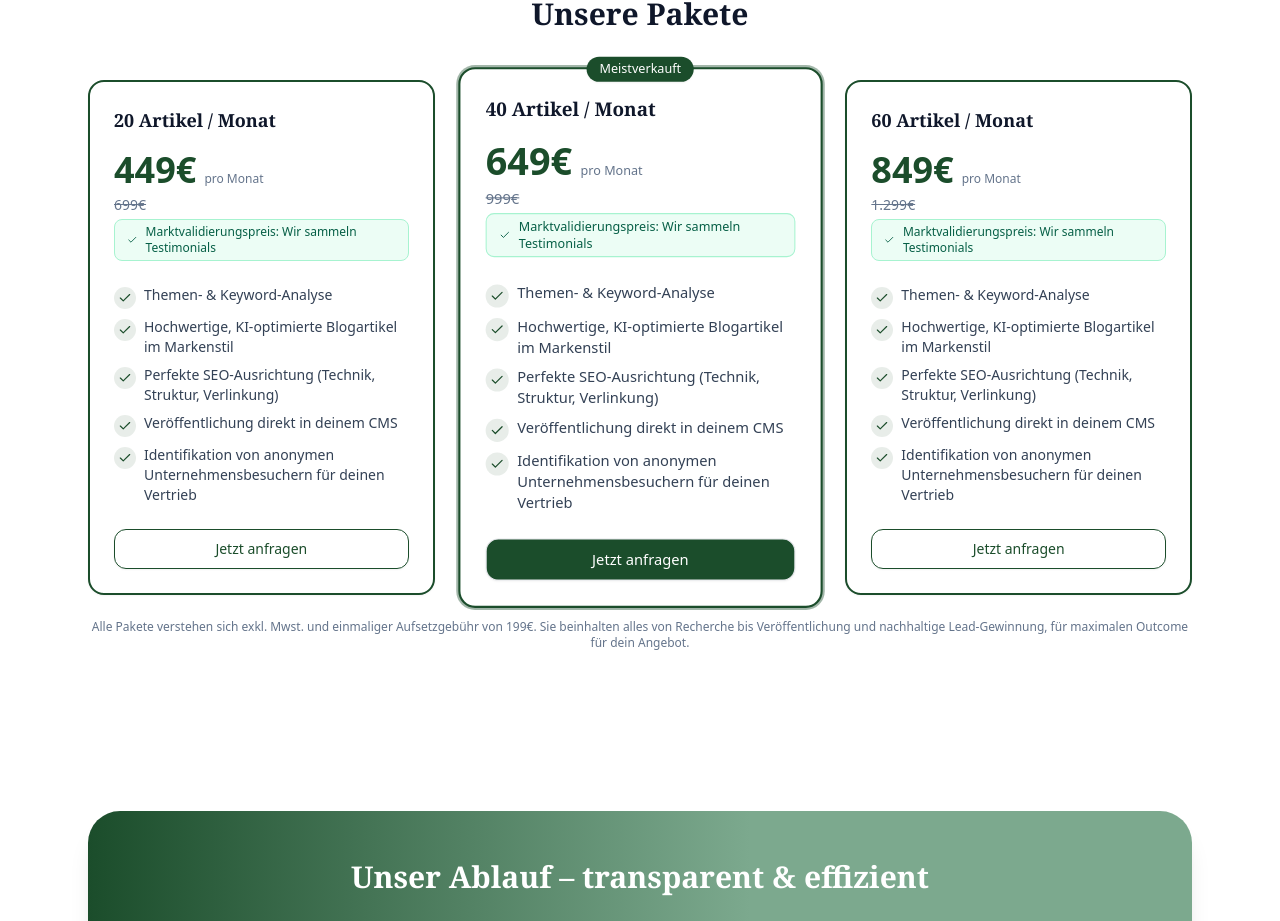
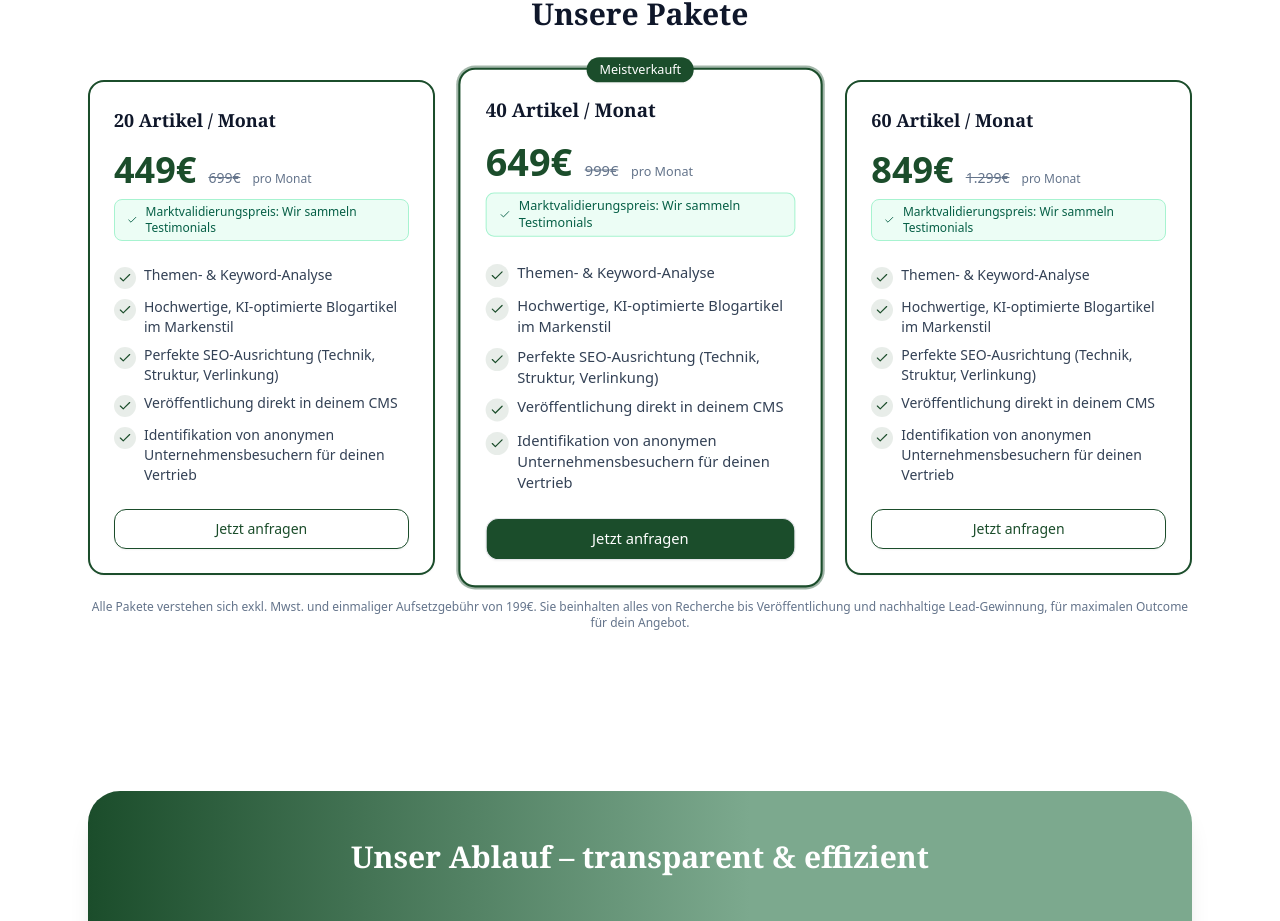
Before and after one commit to lennartnm/findbar_website, a Next.js app: page / in a window 1280 px wide. Shown: the part 3718-4639 px from the top of the page. Built offline with nearby package versions, Linux system fonts and the light colour scheme.

Commit message:
Update page.tsx

```diff
--- a/src/app/page.tsx
+++ b/src/app/page.tsx
@@ -647,15 +647,11 @@ function PreiseSection({ onOpenCalendly }: { onOpenCalendly: () => void }) {
                 </h3>
 
                 {/* Preis */}
-                <div className="mt-4 space-y-1">
-                  <div className="flex items-baseline gap-2 flex-wrap">
+                <div className="mt-4">
+                  <div className="flex items-baseline gap-3 flex-wrap">
                     <span className="text-4xl font-bold text-[#1b4d2b]">
                       {formatEUR(price)}€
                     </span>
-                    <span className="mb-1 text-xs text-slate-500">pro Monat</span>
-                  </div>
-
-                  <div className="flex items-baseline gap-2 flex-wrap">
                     <span
                       className="text-sm text-slate-500 line-through"
                       aria-label={`Alter Preis ${formatEUR(oldPrice)}€`}
@@ -663,15 +659,14 @@ function PreiseSection({ onOpenCalendly }: { onOpenCalendly: () => void }) {
                     >
                       {formatEUR(oldPrice)}€
                     </span>
-
+                    <span className="mb-1 text-xs text-slate-500">pro Monat</span>
                   </div>
 
-                 {/* Marktvalidierungspreis Badge */}
-<div className="mt-2 inline-flex items-center gap-2 rounded-lg border border-emerald-200 bg-emerald-50 px-3 py-1 text-xs font-medium text-emerald-800">
-  <Check className="h-3 w-3" />
-  Marktvalidierungspreis: Wir sammeln Testimonials
-</div>
-
+                  {/* Marktvalidierungspreis Badge */}
+                  <div className="mt-2 inline-flex items-center gap-2 rounded-lg border border-emerald-200 bg-emerald-50 px-3 py-1 text-xs font-medium text-emerald-800">
+                    <Check className="h-3 w-3" />
+                    Marktvalidierungspreis: Wir sammeln Testimonials
+                  </div>
 
                   <span className="sr-only">
                     Neuer Preis {formatEUR(price)}€ pro Monat statt {formatEUR(oldPrice)}€ pro Monat.
@@ -704,12 +699,15 @@ function PreiseSection({ onOpenCalendly }: { onOpenCalendly: () => void }) {
         </div>
 
         <p className="mt-6 text-center text-xs text-slate-500">
-          Alle Pakete verstehen sich exkl. Mwst. und einmaliger Aufsetzgebühr von 199€. Sie beinhalten alles von Recherche bis Veröffentlichung und nachhaltige Lead-Gewinnung, für maximalen Outcome für dein Angebot.
+          Alle Pakete verstehen sich exkl. Mwst. und einmaliger Aufsetzgebühr von 199€.
+          Sie beinhalten alles von Recherche bis Veröffentlichung und nachhaltige Lead-Gewinnung,
+          für maximalen Outcome für dein Angebot.
         </p>
       </div>
     </section>
   );
 }
+
 
 
 /* ------------------------ AblaufSection – 2x3 Grid ----------------------- */
```
